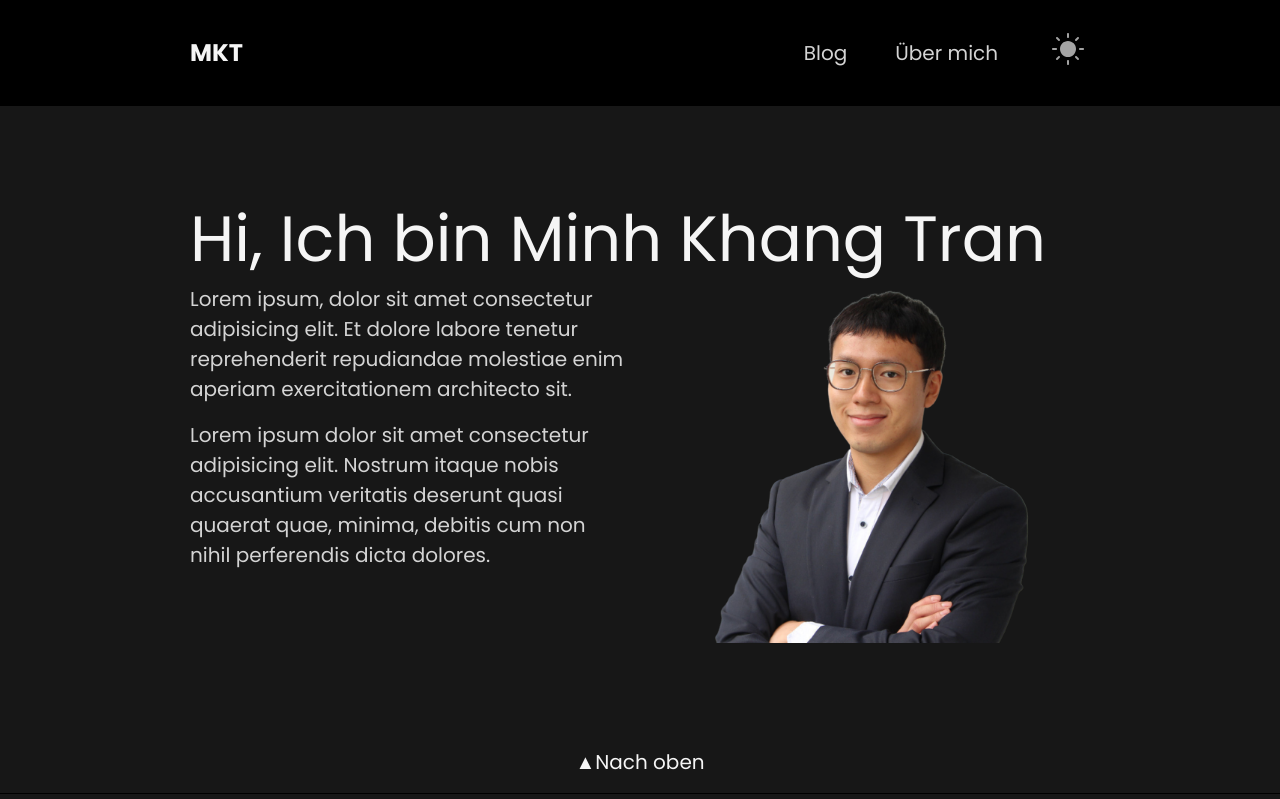
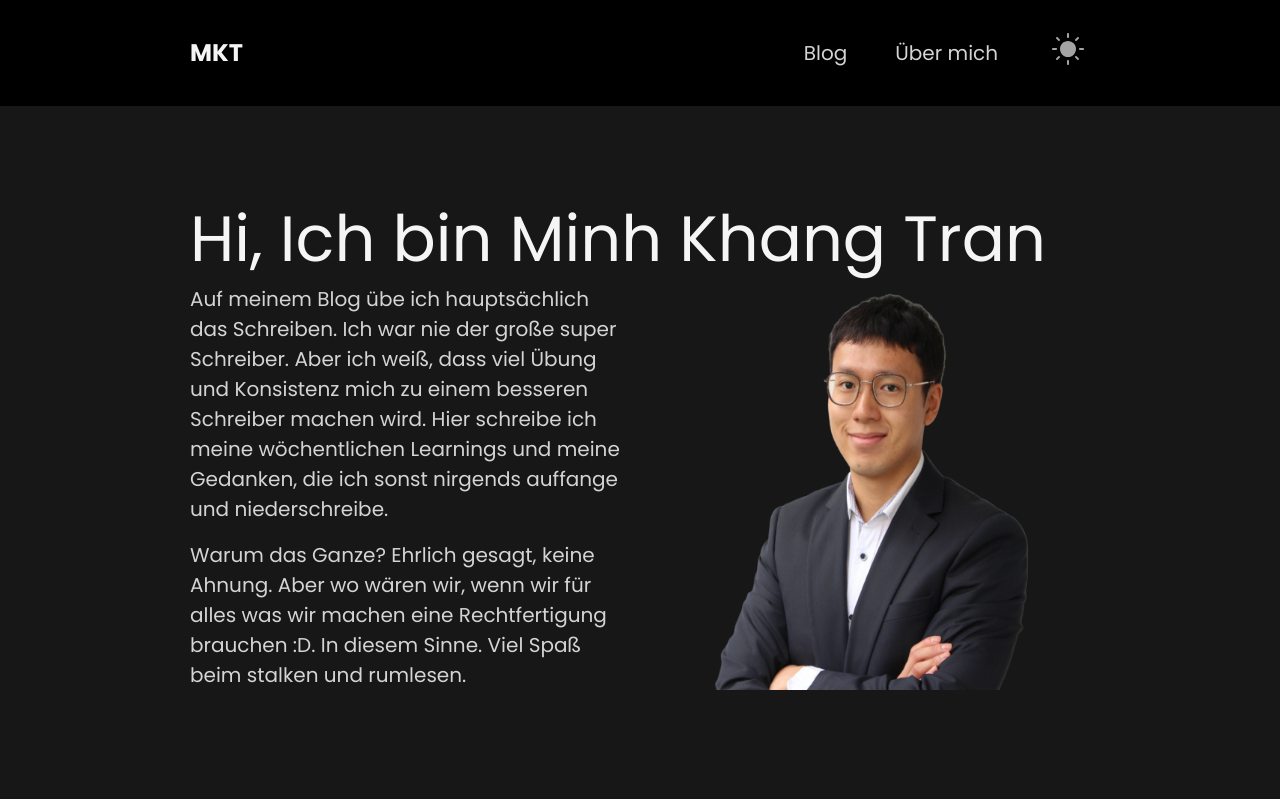
Before and after one commit to MinhKhangTran/next_mkt_blog_v2, a Next.js app: page /about in a window 1280 px wide. Shown: the top 799 px of the page. Built offline with nearby package versions, Linux system fonts and the light colour scheme.

Commit message:
:sparkles: change about me text

```diff
--- a/pages/about.js
+++ b/pages/about.js
@@ -10,14 +10,12 @@ export default function About() {
           <div className="flex">
             <div className="lefty">
               <p>
-                Lorem ipsum, dolor sit amet consectetur adipisicing elit. Et
-                dolore labore tenetur reprehenderit repudiandae molestiae enim
-                aperiam exercitationem architecto sit.
+                Auf meinem Blog übe ich hauptsächlich das Schreiben. Ich war nie der große super Schreiber. Aber ich weiß, dass viel Übung und Konsistenz mich zu einem besseren Schreiber machen wird.
+                Hier schreibe ich meine wöchentlichen Learnings und meine Gedanken, die ich sonst nirgends auffange und niederschreibe.
               </p>
               <p>
-                Lorem ipsum dolor sit amet consectetur adipisicing elit. Nostrum
-                itaque nobis accusantium veritatis deserunt quasi quaerat quae,
-                minima, debitis cum non nihil perferendis dicta dolores.
+                Warum das Ganze? Ehrlich gesagt, keine Ahnung. Aber wo wären wir, wenn wir für alles was wir machen eine Rechtfertigung brauchen :D.
+                In diesem Sinne. Viel Spaß beim stalken und rumlesen.
               </p>
               {/* <p>Für die, die es sehr genauen wollen:</p> */}
               {/* <a href="">Lebenslauf schauen</a> */}
```
